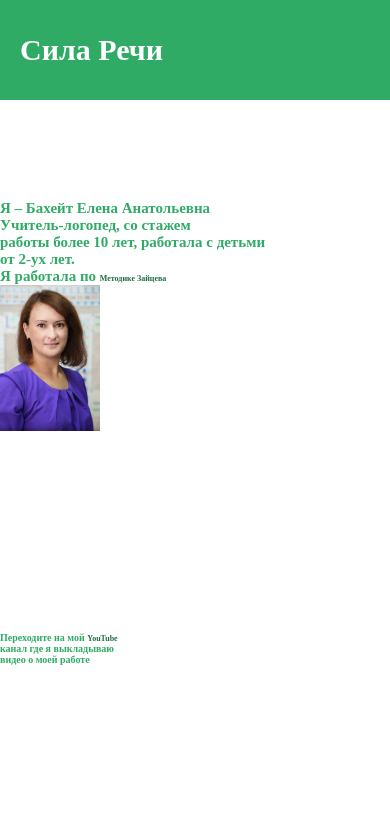
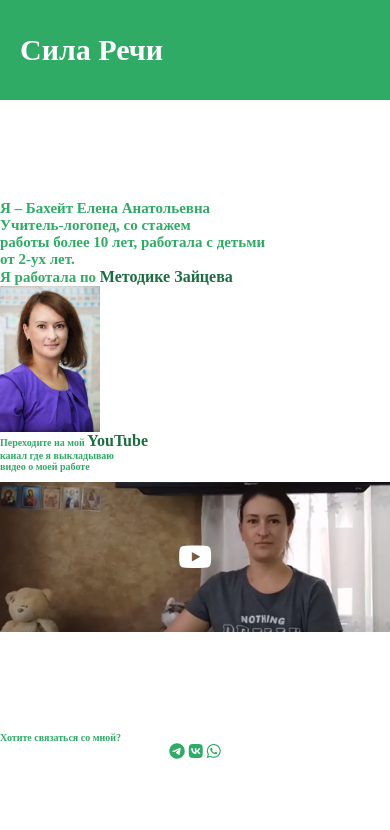
Before and after one commit to baheit/sila-retchi, a plain HTML site: page index.html in a window 390 px wide. Shown: the top 830 px of the page. Drawn offline with Linux system fonts and the light colour scheme.

Commit message:
Add files via upload

```diff
--- a/media.css
+++ b/media.css
@@ -19,7 +19,7 @@ footer{
 }
 
 .yt__link{
-    font-size: 8px;
+    font-size: 16px;
 
 }
 .about{
@@ -34,11 +34,14 @@ footer{
 
 .yt{
     flex-direction: column;
-    height: 450px;
+    height: 200px;
+    margin: 0px;
+    padding: 0;
 }
 .yt__div{
     width: 100%;
     height: 150px;
+    margin: 0;
     background-size: cover;
 }
 
@@ -50,4 +53,7 @@ footer{
 .me{
     font-size: 8px;
 }
+.yyy{
+    margin: 0;
 }
+}
--- a/style.css
+++ b/style.css
@@ -40,7 +40,7 @@ h1{
     margin-top: 100px;
     display: flex;
     justify-content: space-between;
-    height: 100vh;
+    height: 100vh
 }
 
 .yyy{
```
